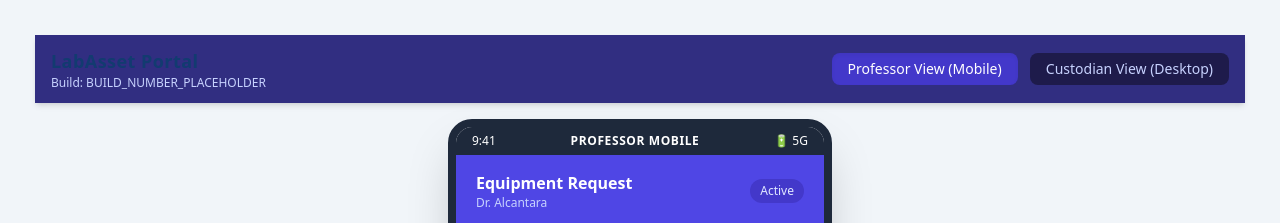
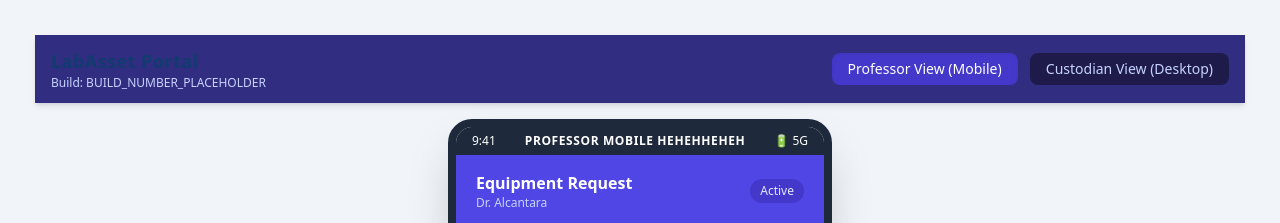
Before and after one commit to seanjbalmana01-beep/LabAsset, a plain HTML site: page frontend/public/index.html in a window 1280 px wide. Shown: the top 223 px of the page. Drawn offline with nearby package versions, Linux system fonts and the light colour scheme.

Commit message:
Test automatic build trigger

```diff
--- a/frontend/public/index.html
+++ b/frontend/public/index.html
@@ -31,7 +31,7 @@
             <!-- Mobile Status Bar -->
             <div class="bg-slate-800 text-white text-xs px-4 py-1.5 flex justify-between items-center select-none">
                 <span>9:41</span>
-                <span class="font-semibold tracking-wider">PROFESSOR MOBILE</span>
+                <span class="font-semibold tracking-wider">PROFESSOR MOBILE HEHEHHEHEH</span>
                 <span>🔋 5G</span>
             </div>
 
```
